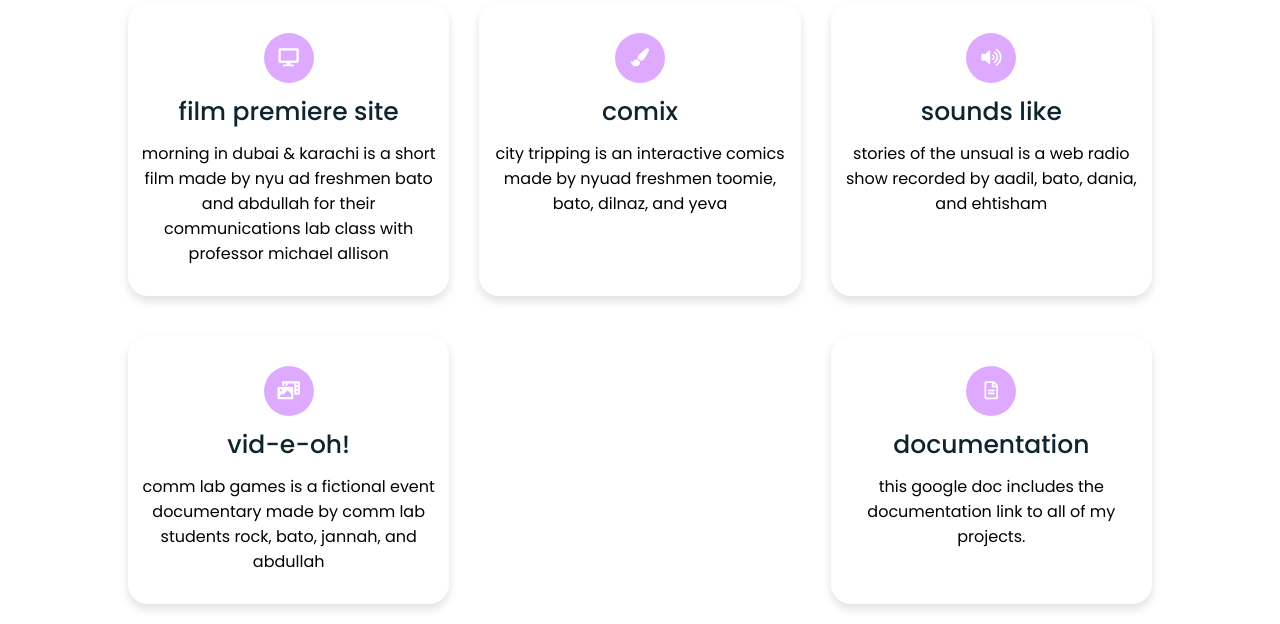
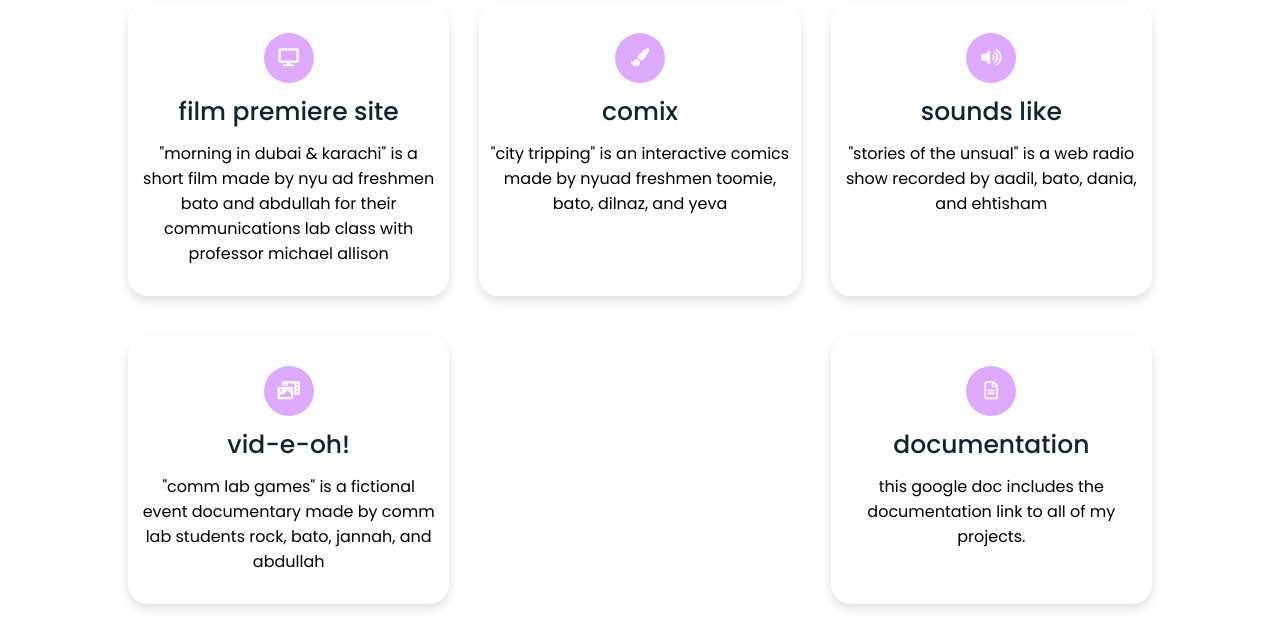
Before and after one commit to batoxpr/portfolio, a plain HTML site: page index.html in a window 1280 px wide. Shown: the part 1610-2234 px from the top of the page. Drawn offline with Linux system fonts and the light colour scheme.

Commit message:
Update index.html

```diff
--- a/index.html
+++ b/index.html
@@ -82,7 +82,7 @@
            <i class="fas fa-desktop"></i>
        </div>
        <a href="https://batoxpr.github.io/30mff"><div class="topic">film premiere site</div></a>
-       <p>morning in dubai & karachi is a short film made by nyu ad freshmen bato and abdullah for their communications lab class with professor michael allison</p>
+       <p>"morning in dubai & karachi" is a short film made by nyu ad freshmen bato and abdullah for their communications lab class with professor michael allison</p>
      </div>
 
        <div class="box">
@@ -90,7 +90,7 @@
            <i class="fas fa-paint-brush"></i>
        </div>
        <a href="https://oomie.github.io/comix"><div class="topic">comix</div></a>
-       <p>city tripping is an interactive comics made by nyuad freshmen toomie, bato, dilnaz, and yeva</p>
+       <p>"city tripping" is an interactive comics made by nyuad freshmen toomie, bato, dilnaz, and yeva</p>
      </div>
 
        <div class="box">
@@ -98,7 +98,7 @@
            <i class="fas fa-volume-up"></i>
        </div>
        <a href="https://daniaezz.github.io/unusual"><div class="topic">sounds like</div></a>
-       <p>stories of the unsual is a web radio show recorded by aadil, bato, dania, and ehtisham</p>
+       <p>"stories of the unsual" is a web radio show recorded by aadil, bato, dania, and ehtisham</p>
      </div>
 
        <div class="box">
@@ -106,7 +106,7 @@
            <i class="fas fa-photo-video"></i>
        </div>
       <a href="https://j-da-savage.github.io/Assignment-4-Comm-Lab/"><div class="topic">vid-e-oh!</div></a>
-       <p>comm lab games is a fictional event documentary made by comm lab students rock, bato, jannah, and abdullah</p>
+       <p>"comm lab games" is a fictional event documentary made by comm lab students rock, bato, jannah, and abdullah</p>
      </div>
 
        <div class="box">
```
